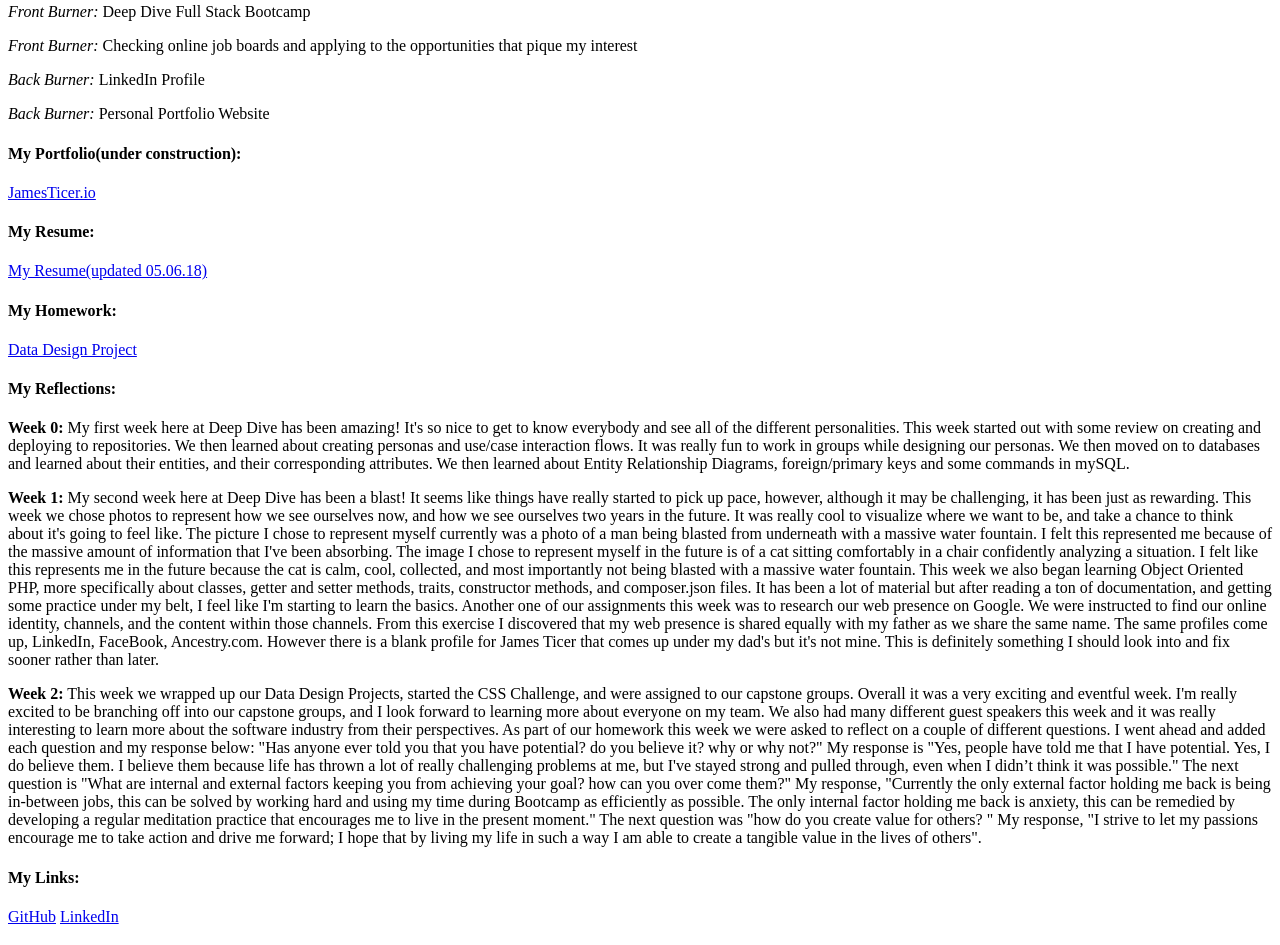
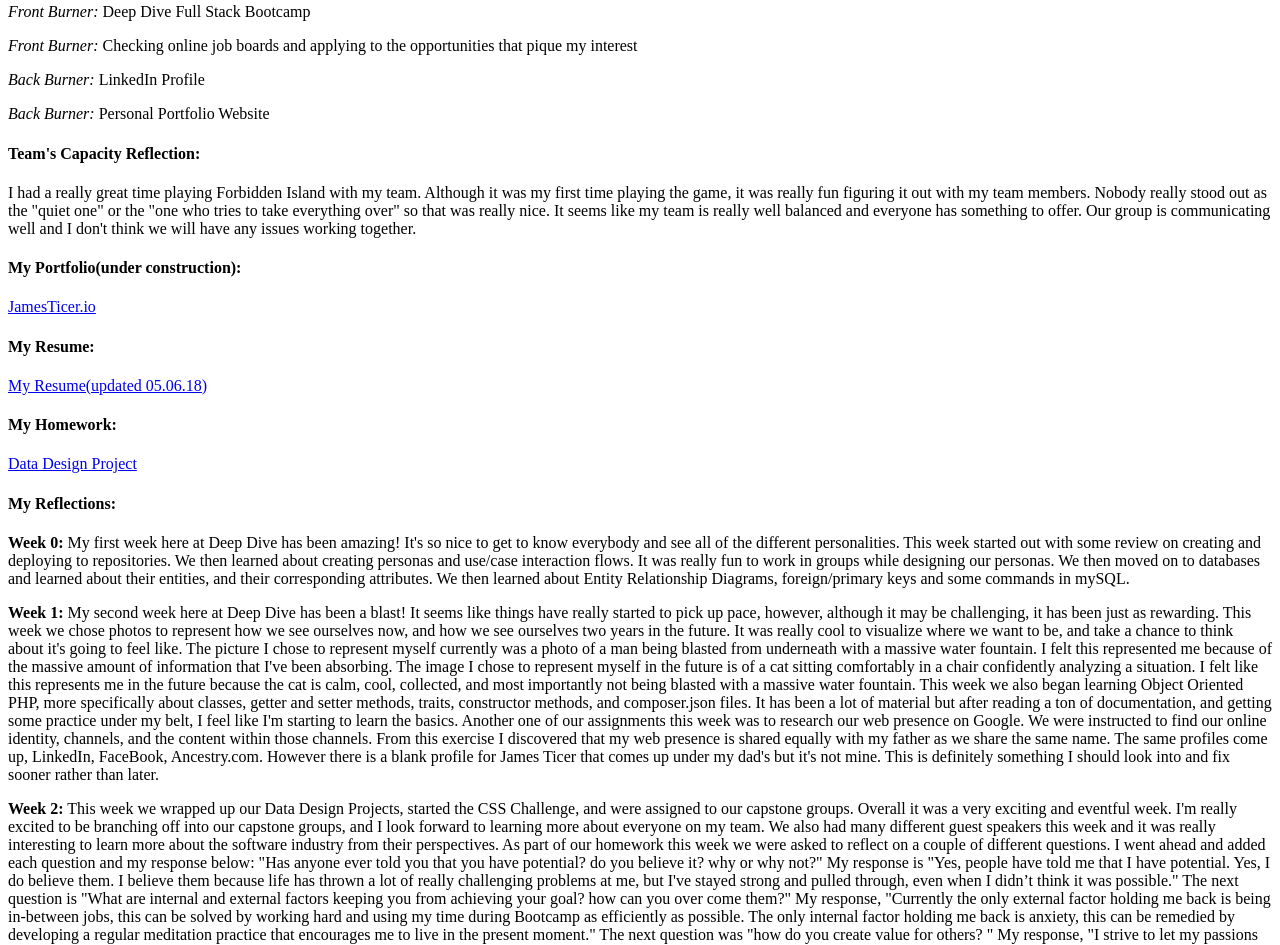
Before and after one commit to jticer4/pro-dev-doc, a plain HTML site: page index.html in a window 1280 px wide. Shown: the part 814-1759 px from the top of the page. Drawn offline with Linux system fonts and the light colour scheme.

Commit message:
added my reflection about our team's capacity

```diff
--- a/index.html
+++ b/index.html
@@ -42,6 +42,11 @@
 		<p><em>Front Burner:</em> Checking online job boards and applying to the opportunities that pique my interest</p>
 		<p><em>Back Burner:</em> LinkedIn Profile</p>
 		<p><em>Back Burner:</em> Personal Portfolio Website</p>
+		<h4>Team's Capacity Reflection:</h4>
+		<p>I had a really great time playing Forbidden Island with my team. Although it was my first time playing the game,
+		it was really fun figuring it out with my team members. Nobody really stood out as the "quiet one" or the "one who tries
+		to take everything over" so that was really nice. It seems like my team is really well balanced and everyone has something to
+		offer. Our group is communicating well and I don't think we will have any issues working together. </p>
 		<h4>My Portfolio(under construction):</h4>
 		<a href="https://bootcamp-coders.cnm.edu/~jticer/my-pwp-james/" >JamesTicer.io</a>
 		<h4>My Resume: </h4>
```
